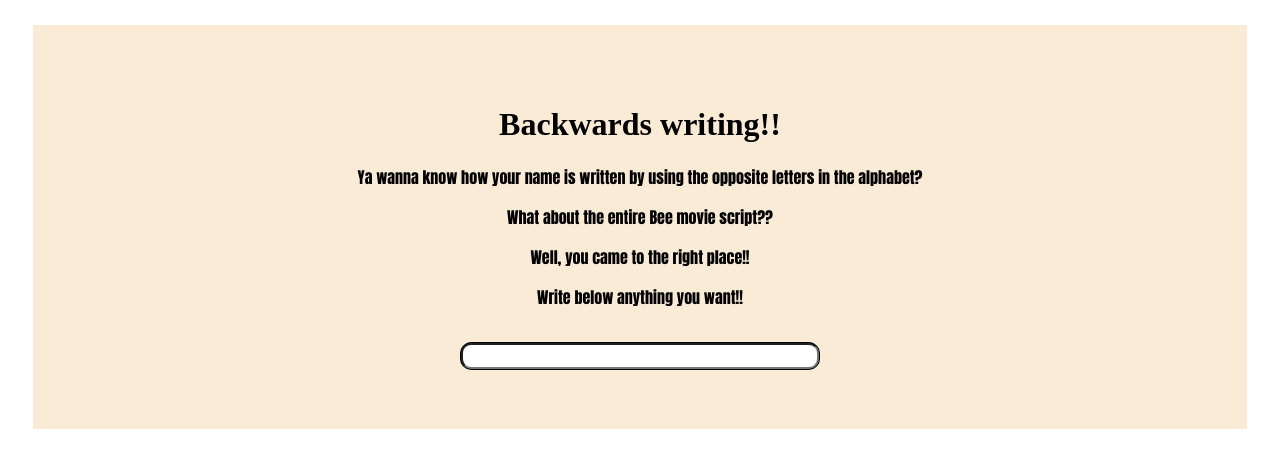
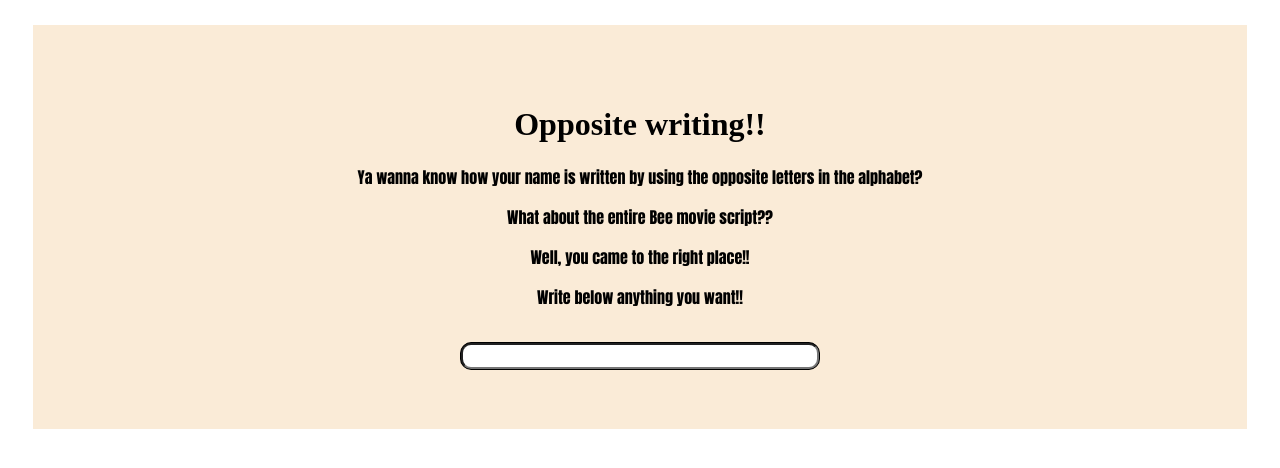
Before and after one commit to dumitraa/opposite-alphabet, a plain HTML site: page index.html in a window 1280 px wide. Drawn offline with Linux system fonts and the light colour scheme; a script that the page names is missing.

Commit message:
Change 'backwards' to 'opposite'

```diff
--- a/index.html
+++ b/index.html
@@ -5,12 +5,12 @@
     <meta charset="UTF-8">
     <meta http-equiv="X-UA-Compatible" content="IE=edge">
     <meta name="viewport" content="width=device-width, initial-scale=1.0">
-    <title>Backwards writing</title>
+    <title>Opposite writing</title>
 </head>
 <body>
  <div class="wrap">
   <div class="text">
-    <h1>Backwards writing!!</h1>
+    <h1>Opposite writing!!</h1>
     <p>Ya wanna know how your name is written by using the opposite letters in the alphabet?</p>
     <p>What about the entire Bee movie script??</p>
     <p>Well, you came to the right place!!</p>
```
